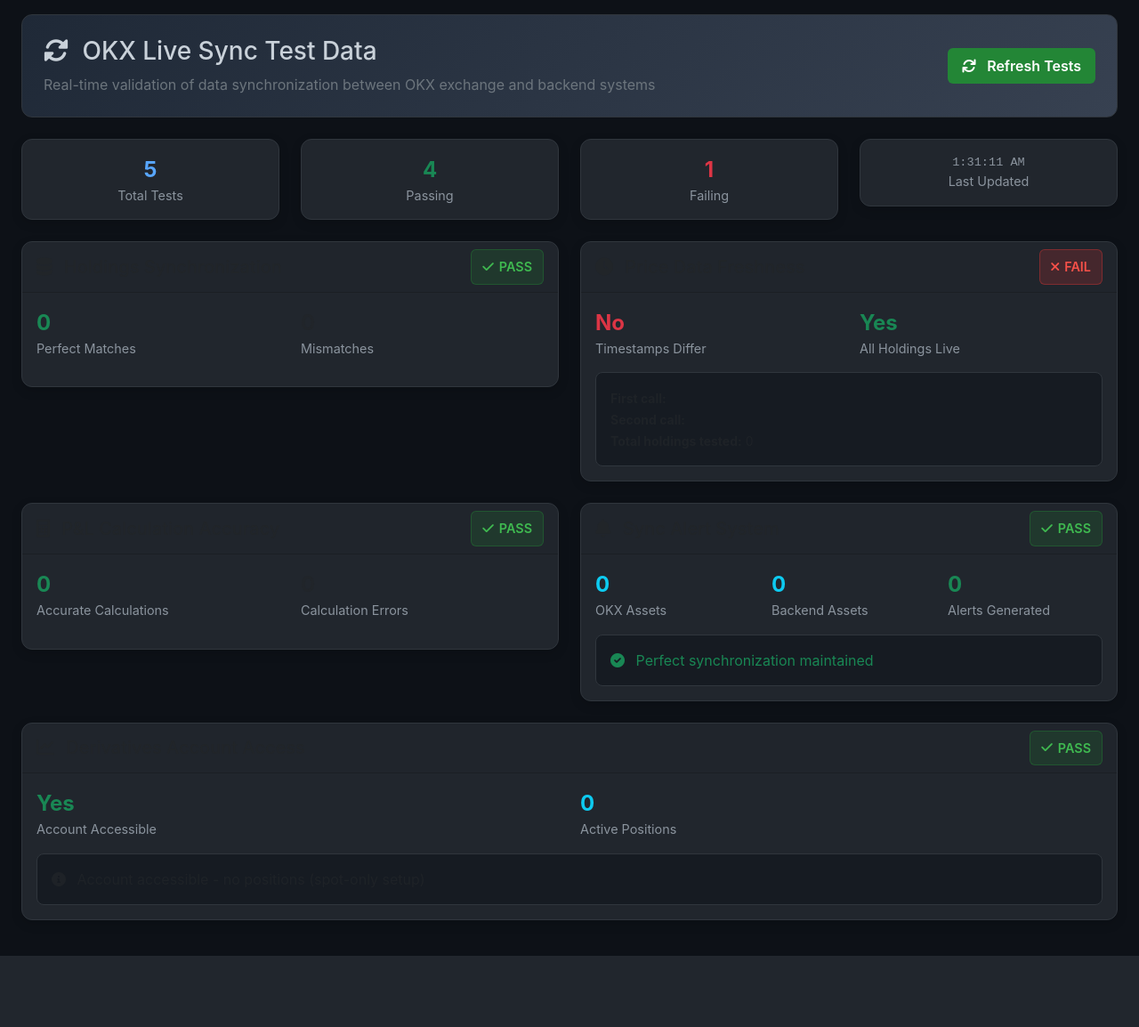
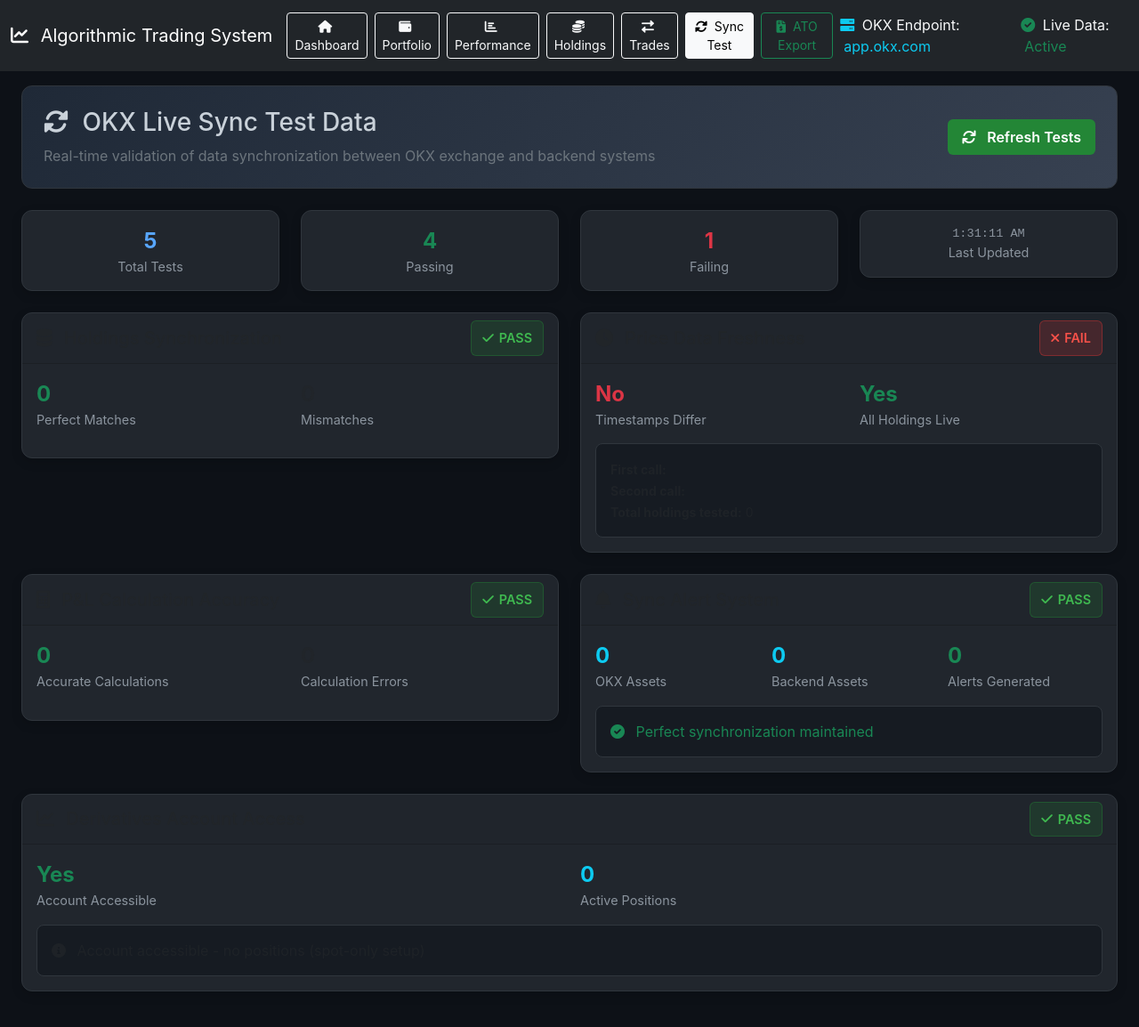
Before and after one commit to AndrewRoyceMartin/Crypto-Trader-REPLIT, a Flask app: page /test-sync-data in a window 1280 px wide. Shown: the whole page at 89% size. Before the commit the page ends 1074 px from the top, so only its background shows below. Run offline with Flask 3, Linux system fonts and the light colour scheme; data that the repository does not hold is empty; parts of the project's set-up code (start-up, migrations or seed data) failed here and were passed over.

Commit message:
Add a sync test page button to the main navigation menu
Adds a 'Sync Test' button with a sync icon to the navigation bar across multiple HTML templates (holdings, index, performance, portfolio, trades) and creates a new `test_sync_data.html` page.

Replit-Commit-Author: Agent
Replit-Commit-Session-Id: 93a6cbba-caa0-4949-9113-2ed8f4be887e
Replit-Commit-Checkpoint-Type: full_checkpoint
Replit-Commit-Screenshot-Url: https://storage.googleapis.com/screenshot-production-us-central1/47c9c798-b0c1-4791-9090-157d07a27bb9/93a6cbba-caa0-4949-9113-2ed8f4be887e/z9Ncf3I

```diff
--- a/templates/holdings.html
+++ b/templates/holdings.html
@@ -113,6 +113,9 @@
         </a>
         <a class="btn btn-outline-light btn-sm me-2" href="{{ url_for('trades') }}">
           <i class="fas fa-exchange-alt me-1"></i>Trades
+        </a>
+        <a class="btn btn-outline-info btn-sm me-2" href="{{ url_for('test_sync_data') }}">
+          <i class="fas fa-sync-alt me-1"></i>Sync Test
         </a>
         <button class="btn btn-outline-success btn-sm me-2" onclick="exportATOTax()">
           <i class="fas fa-file-invoice-dollar me-1"></i>ATO Export
--- a/templates/index.html
+++ b/templates/index.html
@@ -45,6 +45,10 @@
                 <a class="btn btn-outline-light btn-sm me-2" href="{{ url_for('trades') }}">
                     <i class="fas fa-exchange-alt me-1"></i>
                     Trades
+                </a>
+                <a class="btn btn-outline-info btn-sm me-2" href="{{ url_for('test_sync_data') }}">
+                    <i class="fas fa-sync-alt me-1"></i>
+                    Sync Test
                 </a>
                 <button class="btn btn-outline-success btn-sm me-2" onclick="exportATOTax()">
                     <i class="fas fa-file-invoice-dollar me-1"></i>
--- a/templates/performance.html
+++ b/templates/performance.html
@@ -116,6 +116,11 @@
           <li class="nav-item me-2">
             <a class="btn btn-outline-light btn-sm" href="{{ url_for('trades') }}">
               <i class="fas fa-exchange-alt me-1"></i> Trades
+            </a>
+          </li>
+          <li class="nav-item me-2">
+            <a class="btn btn-outline-info btn-sm" href="{{ url_for('test_sync_data') }}">
+              <i class="fas fa-sync-alt me-1"></i> Sync Test
             </a>
           </li>
         </ul>
--- a/templates/portfolio.html
+++ b/templates/portfolio.html
@@ -45,6 +45,9 @@
         </a>
         <a class="btn btn-outline-light btn-sm me-2" href="{{ url_for('trades') }}">
           <i class="fas fa-exchange-alt me-1"></i> Trades
+        </a>
+        <a class="btn btn-outline-info btn-sm me-2" href="{{ url_for('test_sync_data') }}">
+          <i class="fas fa-sync-alt me-1"></i> Sync Test
         </a>
         <button class="btn btn-outline-success btn-sm me-2" onclick="exportATOTax()">
           <i class="fas fa-file-invoice-dollar me-1"></i> ATO Export
--- a/templates/test_sync_data.html
+++ b/templates/test_sync_data.html
@@ -153,6 +153,62 @@
     </style>
 </head>
 <body>
+    <!-- Navigation Bar -->
+    <nav class="navbar navbar-expand-lg navbar-dark bg-dark">
+        <div class="container-fluid">
+            <a class="navbar-brand" href="{{ url_for('index') }}">
+                <i class="fas fa-chart-line me-2"></i>
+                Algorithmic Trading System
+            </a>
+
+            <div class="navbar-nav me-auto">
+                <a class="btn btn-outline-light btn-sm me-2" href="{{ url_for('index') }}">
+                    <i class="fas fa-home me-1"></i>
+                    Dashboard
+                </a>
+                <a class="btn btn-outline-light btn-sm me-2" href="{{ url_for('portfolio') }}">
+                    <i class="fas fa-wallet me-1"></i>
+                    Portfolio
+                </a>
+                <a class="btn btn-outline-light btn-sm me-2" href="{{ url_for('performance') }}">
+                    <i class="fas fa-chart-bar me-1"></i>
+                    Performance
+                </a>
+                <a class="btn btn-outline-light btn-sm me-2" href="{{ url_for('holdings') }}">
+                    <i class="fas fa-coins me-1"></i>
+                    Holdings
+                </a>
+                <a class="btn btn-outline-light btn-sm me-2" href="{{ url_for('trades') }}">
+                    <i class="fas fa-exchange-alt me-1"></i>
+                    Trades
+                </a>
+                <a class="btn btn-light btn-sm me-2" href="{{ url_for('test_sync_data') }}">
+                    <i class="fas fa-sync-alt me-1"></i>
+                    Sync Test
+                </a>
+                <button class="btn btn-outline-success btn-sm me-2" onclick="window.location.href='{{ url_for('index') }}'">
+                    <i class="fas fa-file-invoice-dollar me-1"></i>
+                    ATO Export
+                </button>
+            </div>
+
+            <div class="navbar-nav ms-auto">
+                <div class="nav-item d-flex align-items-center">
+                    <span class="navbar-text me-3">
+                        <i class="fas fa-server text-info me-1"></i>
+                        <span class="text-light">OKX Endpoint:</span>
+                        <span id="okx-endpoint" class="text-info ms-1">app.okx.com</span>
+                    </span>
+                    <span class="navbar-text">
+                        <i class="fas fa-check-circle text-success me-1"></i>
+                        <span class="text-light">Live Data:</span>
+                        <span id="live-data-status" class="text-success ms-1">Active</span>
+                    </span>
+                </div>
+            </div>
+        </div>
+    </nav>
+
     <div class="container-fluid px-4 py-3">
         <!-- Page Header -->
         <div class="page-header">
--- a/templates/trades.html
+++ b/templates/trades.html
@@ -39,6 +39,7 @@
         <a class="btn btn-outline-light btn-sm me-2" href="{{ url_for('performance') }}"><i class="fas fa-chart-bar me-1"></i>Performance</a>
         <a class="btn btn-outline-light btn-sm me-2" href="{{ url_for('holdings') }}"><i class="fas fa-coins me-1"></i>Holdings</a>
         <a class="btn btn-light btn-sm me-2" href="#"><i class="fas fa-exchange-alt me-1"></i>Trades</a>
+        <a class="btn btn-outline-info btn-sm me-2" href="{{ url_for('test_sync_data') }}"><i class="fas fa-sync-alt me-1"></i>Sync Test</a>
         <button class="btn btn-outline-success btn-sm me-2" onclick="exportATOTax()">
           <i class="fas fa-file-invoice-dollar me-1"></i>ATO Export
         </button>
```
